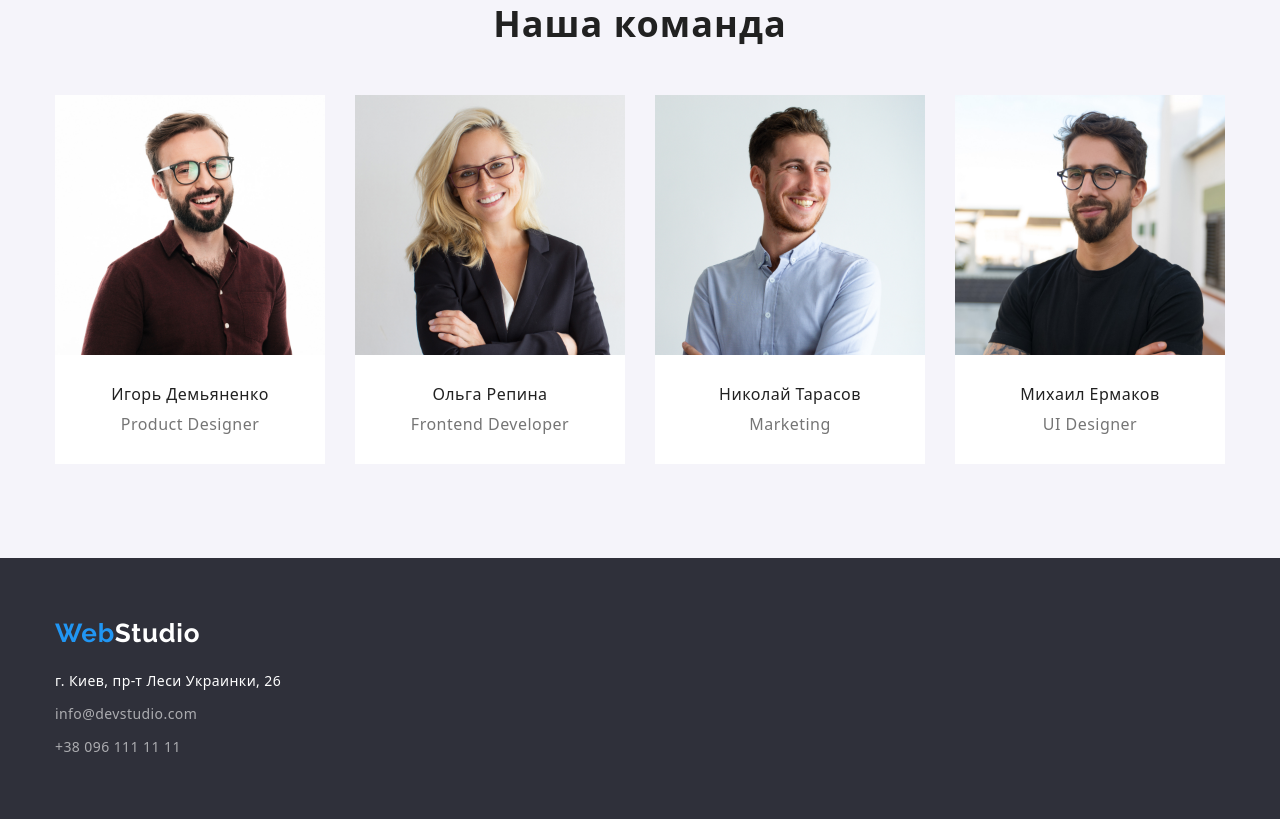
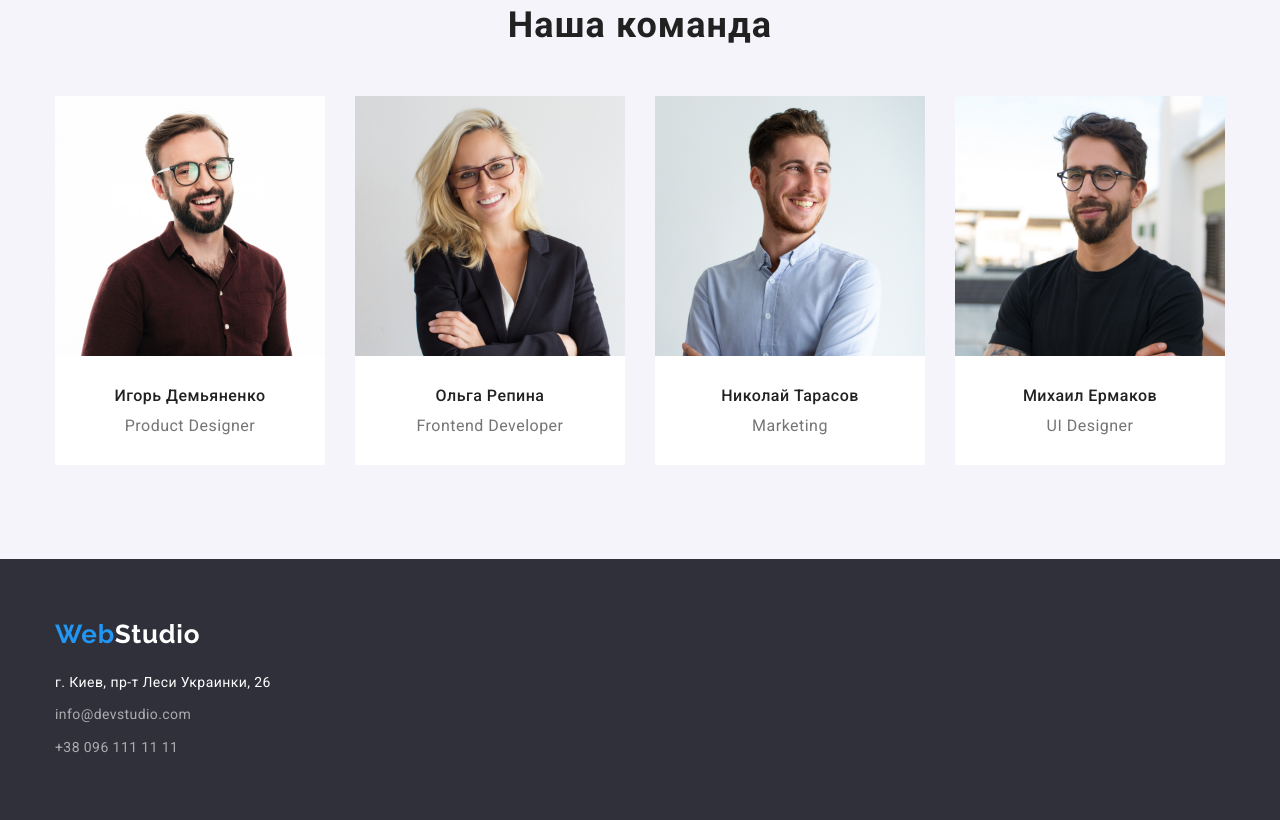
Before and after one commit to YanaSheri/goit-markup-hw-03, a plain HTML site: page index.html in a window 1280 px wide. Shown: the part 1543-2363 px from the top of the page. Drawn offline with nearby package versions, Linux system fonts and the light colour scheme.

Commit message:
Меняет шрифты (переносит наш css в конец)
А также переносит паддинги футера из контейнера в сам футер

```diff
--- a/css/styles.css
+++ b/css/styles.css
@@ -300,12 +300,12 @@ ul {
 
 .footer {
     background-color: var(--hero-and-footer-bg-color);
-}
-
-.footer-container {
     padding-top: 60px;
     padding-bottom: 60px;
 }
+
+/* .footer-container {
+} */
 
 /* ЛОГО ФУТЕРА = Studio*/
 .span-footer {
--- a/index.html
+++ b/index.html
@@ -5,7 +5,7 @@
     <meta http-equiv="X-UA-Compatible" content="IE=edge">
     <meta name="viewport" content="width=device-width, initial-scale=1.0">
     <title>Вебстудия</title>
-    <link rel="stylesheet" href="./css/styles.css">
+
     <link rel="preconnect" href="https://fonts.googleapis.com">
     <link rel="preconnect" href="https://fonts.gstatic.com" crossorigin>
     <link rel="stylesheet" href="https://cdnjs.cloudflare.com/ajax/libs/modern-normalize/1.1.0/modern-normalize.min.css"
@@ -14,6 +14,7 @@
     <link
         href="https://fonts.googleapis.com/css2?family=Raleway:wght@700&family=Roboto:wght@400;500;700;900&display=swap"
         rel="stylesheet">
+    <link rel="stylesheet" href="./css/styles.css">
 </head>
 
 <body>
```
Also changed, not shown: portfolio.html (+1 -1 lines).
